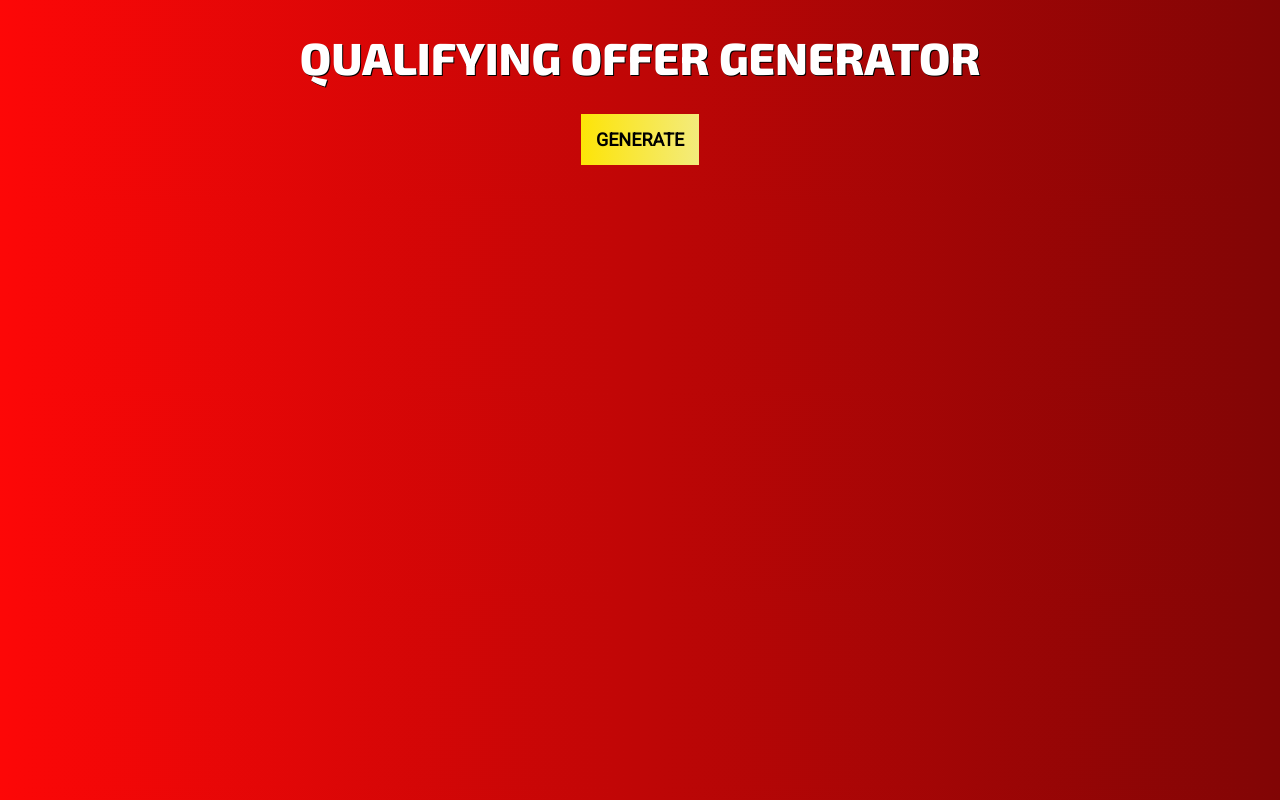
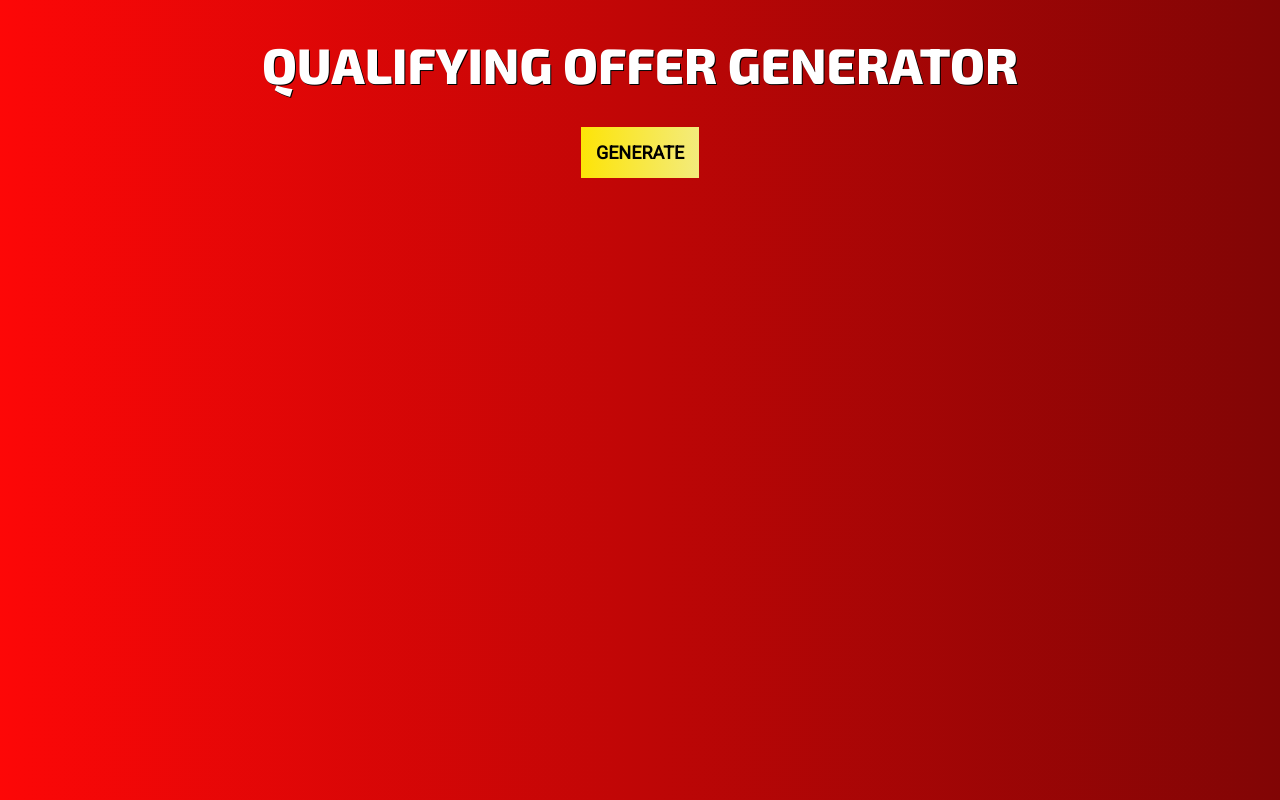
Before and after one commit to a-frear/qualifying-offer-generator, a React (Create React App) app: page / in a window 1280 px wide. Built offline with nearby package versions, Linux system fonts and the light colour scheme.

Commit message:
h1 font size 50

```diff
--- a/src/App.css
+++ b/src/App.css
@@ -13,7 +13,7 @@ body {
 h1 {
   font-family: 'Exo 2', sans-serif;
   text-transform: uppercase;
-  font-size: 45px;
+  font-size: 50px;
   text-shadow: 1px 1px #000000;
 }
 
```
